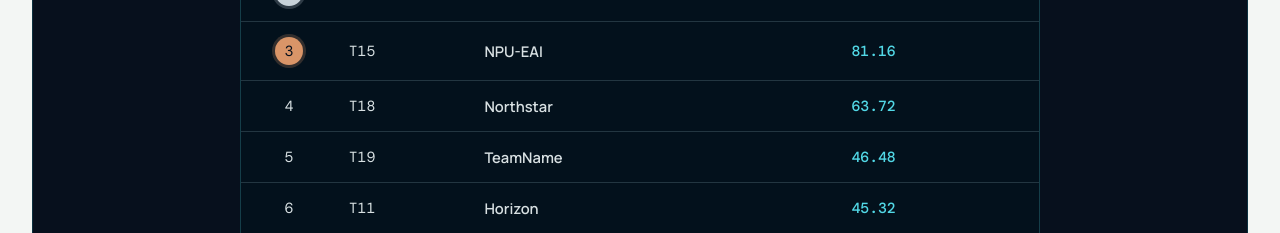
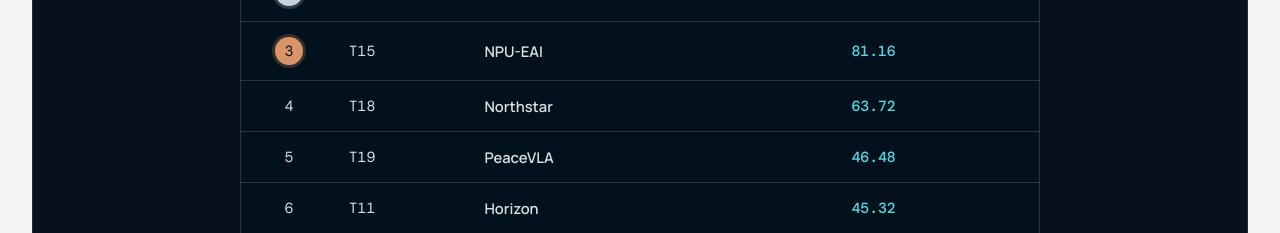
Before and after one commit to bimanual-robot-learning/bimanual-robot-learning.github.io, a React (Vite) app: page / in a window 1280 px wide. Shown: the part 8600-8833 px from the top of the page. Built offline with nearby package versions, Linux system fonts and the light colour scheme.

Commit message:
fix: correct PeaceVLA leaderboard name

```diff
--- a/src/data/challengeLeaderboard.generated.ts
+++ b/src/data/challengeLeaderboard.generated.ts
@@ -35,7 +35,7 @@ export const challengeLeaderboardEntries = [
   {
     rank: 5,
     teamId: "T000019",
-    teamName: "TeamName",
+    teamName: "PeaceVLA",
     totalScore: 46.477536092119884,
   },
   {
```
Also changed, not shown: 1 other file (tests, documents, lock files or other folders).
